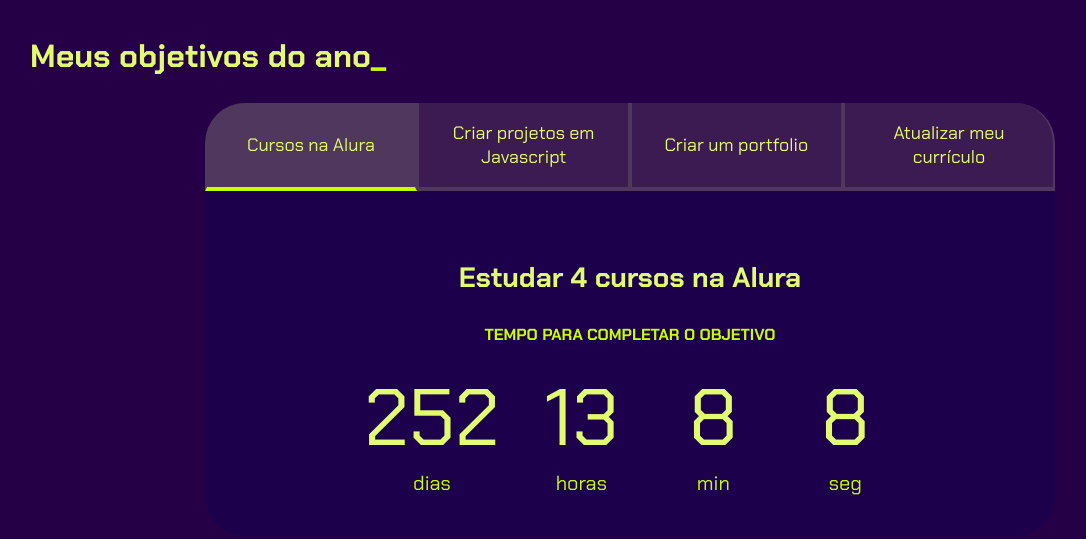
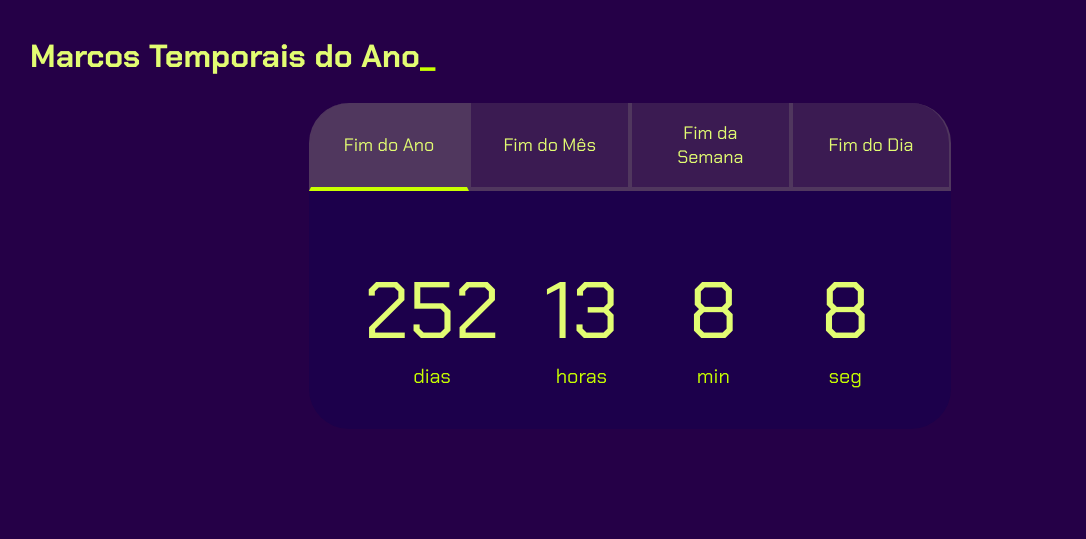
Before and after one commit to Arthur-PReis/Tutur_3-ano-1, a plain HTML site: page index.html in a window 1280 px wide. Shown: the whole page, without its empty margins (10-1096 px from the left). Drawn offline with Linux system fonts and the light colour scheme.

Commit message:
Update index.html

```diff
--- a/index.html
+++ b/index.html
@@ -10,18 +10,18 @@
 
 <body>
     <section class="conteudo-principal">
-        <h2 class="titulo-principal">Meus objetivos do ano<span>_</span></h2>
+        <h2 class="titulo-principal">Marcos Temporais do Ano<span>_</span></h2>
         <div class="conteudo">
             <div class="botoes">
-                <button class="botao ativo">Cursos na Alura</button>
-                <button class="botao">Criar projetos em Javascript</button>
-                <button class="botao">Criar um portfolio</button>
-                <button class="botao">Atualizar meu currículo</button>
+                <button class="botao ativo">Fim do Ano</button>
+                <button class="botao">Fim do Mês</button>
+                <button class="botao">Fim da Semana</button>
+                <button class="botao">Fim do Dia</button>
             </div>
             <div class="abas-textos">
                 <div class="aba-conteudo ativo">
-                    <h3 class="aba-conteudo-titulo-principal">Estudar 4 cursos na Alura</h3>
-                    <h4 class="aba-conteudo-titulo-secundario">Tempo para completar o objetivo</h4>
+                    <h3 class="aba-conteudo-titulo-principal"></h3>
+                    <h4 class="aba-conteudo-titulo-secundario"></h4>
                     <div class="contador">
                         <div class="contador-digito">
                             <p class="contador-digito-numero" id="dias0"></p>
```
